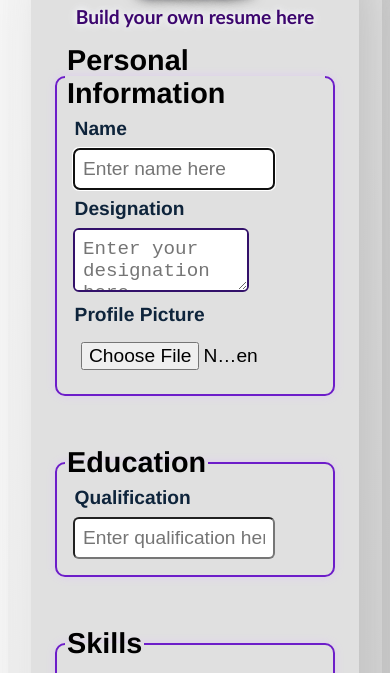
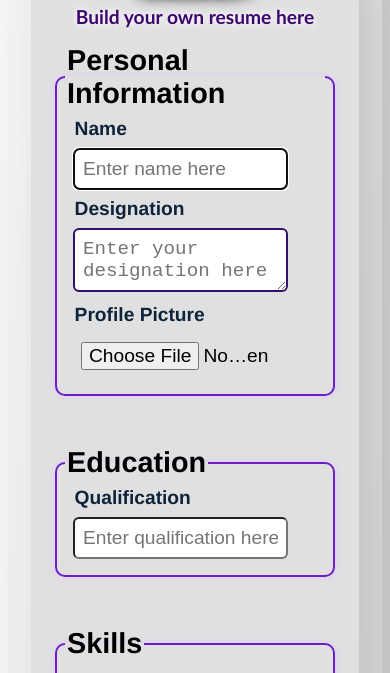
Before and after one commit to Yusra-Saleem/GIAIC-Hackathon-project-3-4-5, a plain HTML site: page index.html in a window 390 px wide. Shown: the part 91-764 px from the top of the page. Drawn offline with Linux system fonts and the light colour scheme.

Commit message:
style.css

```diff
--- a/style.css
+++ b/style.css
@@ -348,9 +348,9 @@ button:hover {
   }
 
   input {
-    width: 70%;
+    width: 75%;
   }
   textarea {
-    width: 60%;
+    width: 75%;
   }
 }
```
